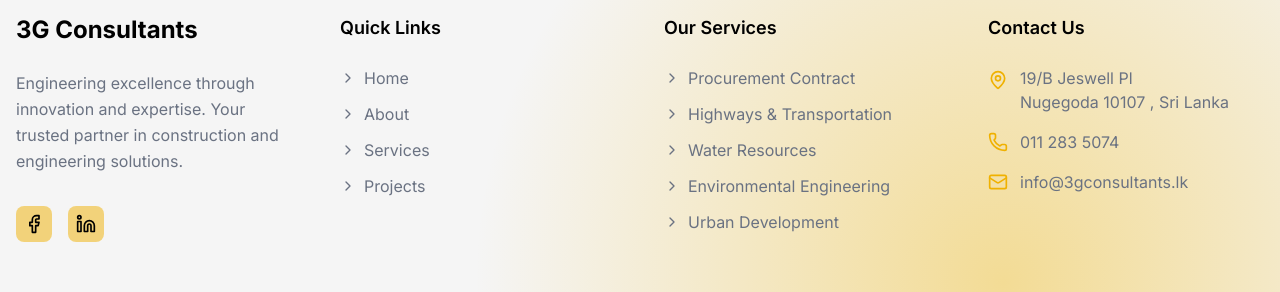
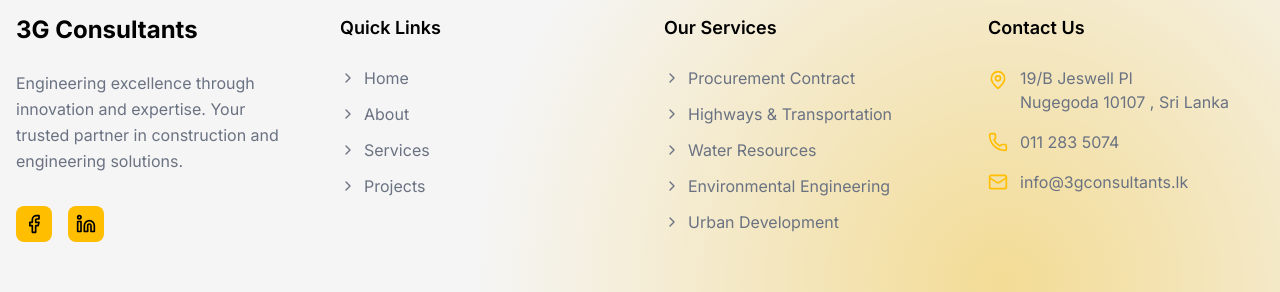
Before and after one commit to BraievoTechnology/3g-consultants-v3, a Next.js app: page /about in a window 1280 px wide. Shown: the part 2685-2977 px from the top of the page. Built offline with nearby package versions, Linux system fonts and the light colour scheme.

Commit message:
Change footer section and fix the height of hero section button

```diff
--- a/src/app/Components/Layout/Footer.tsx
+++ b/src/app/Components/Layout/Footer.tsx
@@ -111,7 +111,7 @@
                   variants={socialIconVariants}
                   initial="initial"
                   whileHover="hover"
-                  className="p-2 bg-yellow-500/50 rounded-lg hover:bg-yellow-500 text-black hover:text-white transition-colors"
+                  className="p-2 bg-[#ffbe00] rounded-lg text-black hover:text-white transition-colors"
                 >
                   <social.Icon size={20} />
                 </motion.a>
@@ -216,7 +216,8 @@
               >
                 <MapPinIcon
                   size={20}
-                  className="mr-3 mt-1 flex-shrink-0 text-yellow-500"
+                  className="mr-3 mt-1 flex-shrink-0 text-[#ffbe00]
+"
                 />
                 <span>
                   19/B Jeswell Pl
@@ -232,7 +233,8 @@
               >
                 <PhoneIcon
                   size={20}
-                  className="mr-3 flex-shrink-0 text-yellow-500"
+                  className="mr-3 flex-shrink-0 text-[#ffbe00]
+"
                 />
                 <span>011 283 5074</span>
               </motion.li>
@@ -244,7 +246,8 @@
               >
                 <MailIcon
                   size={20}
-                  className="mr-3 flex-shrink-0 text-yellow-500"
+                  className="mr-3 flex-shrink-0 text-[#ffbe00]
+"
                 />
                 <span>info@3gconsultants.lk</span>
               </motion.li>
--- a/src/app/Components/ui/ButtonV2.tsx
+++ b/src/app/Components/ui/ButtonV2.tsx
@@ -25,9 +25,9 @@
   // Variant-specific styles
   const variantClasses = {
     primary:
-      "bg-gradient-to-r from-[#ffbe00] to-[#ffbe00] text-black shadow-lg hover:shadow-[#ffbe00]/25",
-    secondary: "bg-white text-black shadow-lg hover:shadow-black/25",
-    outline: "text-white bg-black shadow-lg hover:shadow-black/25",
+      "bg-gradient-to-r from-[#ffbe00] to-[#ffbe00] text-black shadow-lg hover:shadow-[#ffbe00]/25 ",
+    secondary: "bg-white text-black shadow-lg hover:shadow-black/25 ",
+    outline: "text-white bg-black shadow-lg hover:shadow-black/25 h-[50px]",
   };
   const allClasses = `${baseClasses} ${variantClasses[variant]} ${className}`;
   const buttonContent = (
--- a/src/app/projects/page.tsx
+++ b/src/app/projects/page.tsx
@@ -94,7 +94,7 @@
               </h4>
               <p className="text-black/80 text-sm">{project.location}</p>
             </div>
-           {/* <div>
+            {/* <div>
               <h4 className="text-sm font-semibold text-black mb-1">
                 Budget (LKR)
               </h4>
```
Also changed, not shown: src/app/Components/ui/BrandText.tsx (+6 -6 lines).
